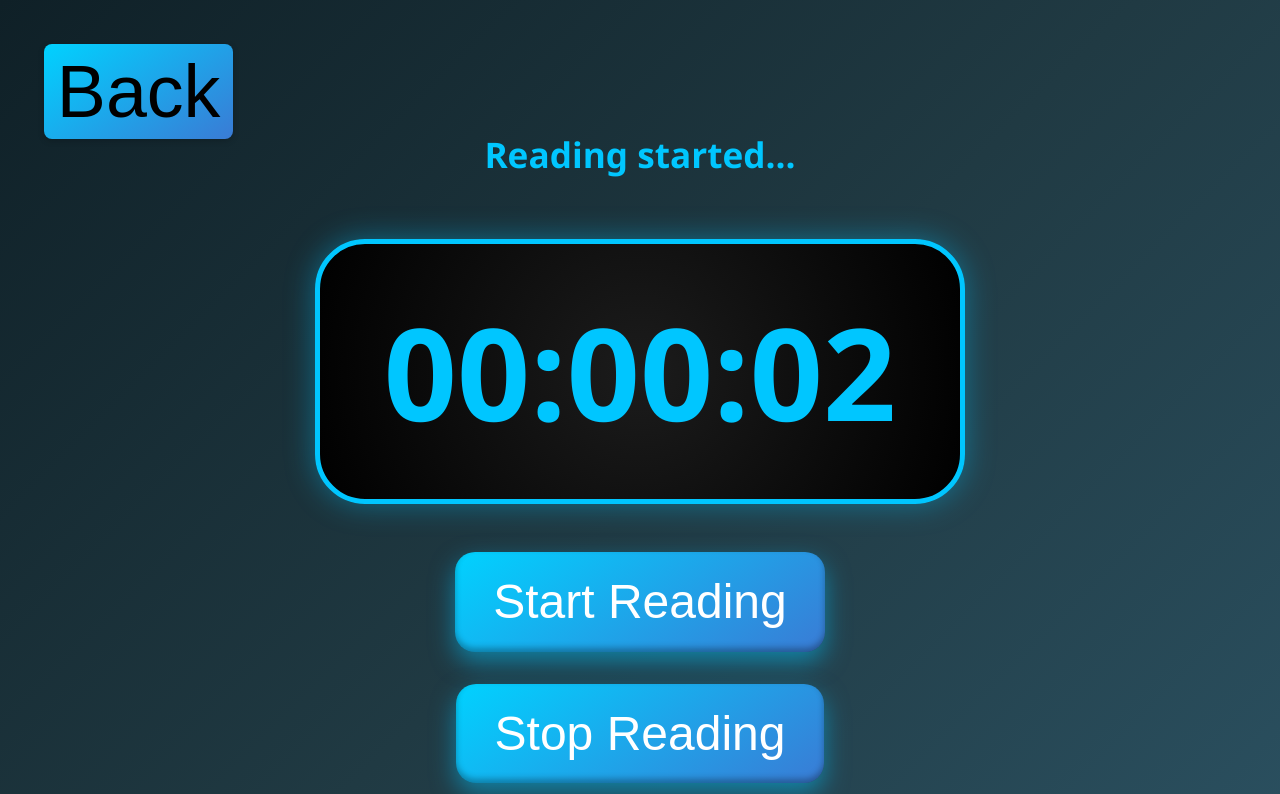
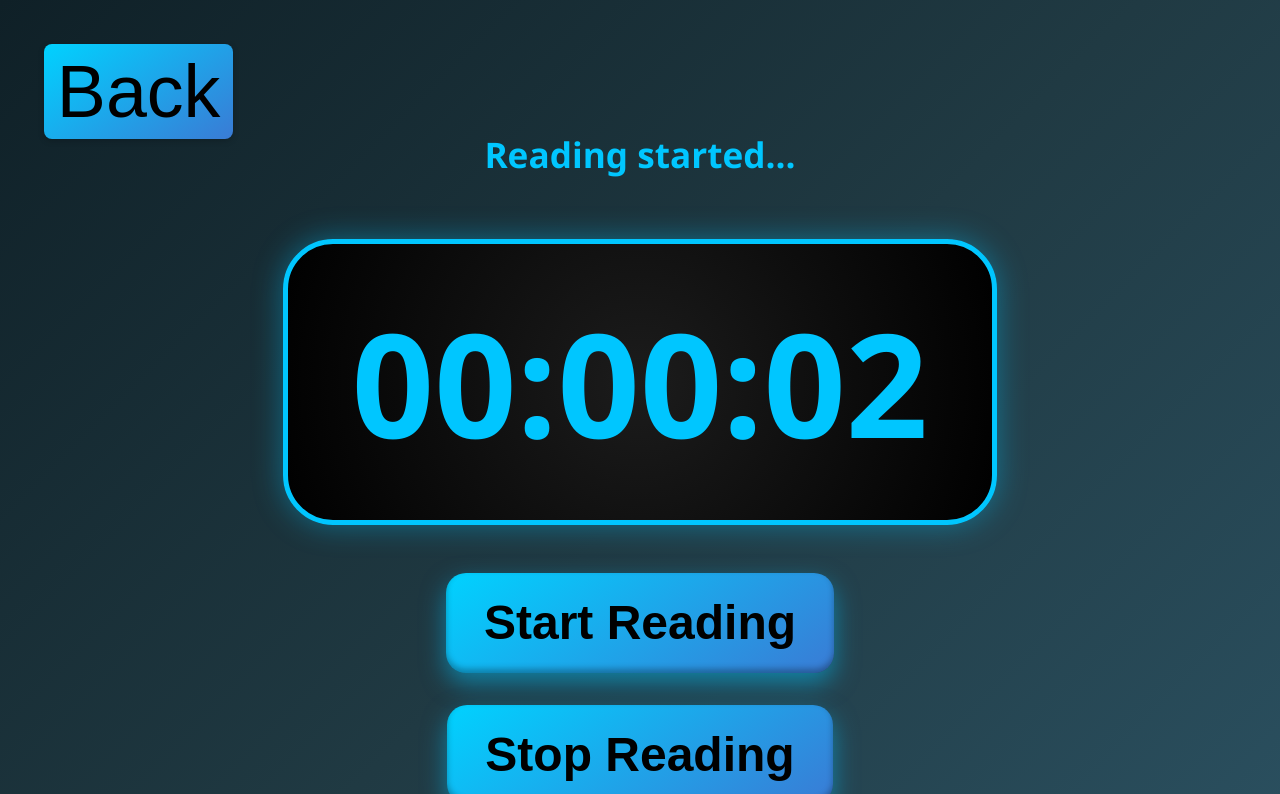
Before and after one commit to fr-bilas/fr-timer, a plain HTML site: page reading.html in a window 1280 px wide. Both pictures are taken after a click on the button "Start Reading". Shown: the top 794 px of the page. Drawn offline with Linux system fonts and the light colour scheme.

Commit message:
Update reading.html
For good

```diff
--- a/reading.html
+++ b/reading.html
@@ -41,7 +41,7 @@
     }
 
     .timer {
-      font-size: 8rem;
+      font-size: 9rem;
       font-weight: bold;
       margin: 2rem 0;
       padding: 2.5rem 4rem;
@@ -58,7 +58,7 @@
       margin: 1rem;
       border-radius: 20px;
       background: linear-gradient(145deg, #00d2ff, #3a7bd5);
-      color: #fff;
+      color: #000;
       border: none;
       cursor: pointer;
       transition: all 0.3s ease-in-out;
@@ -110,11 +110,11 @@
   <div class="status" id="readingStatus">Not started</div>
   <div class="timer" id="timerDisplay">00:00:00</div>
 
-  <button onclick="startReading()">Start Reading</button>
-  <button onclick="stopReading()">Stop Reading</button>
+  <button onclick="startReading()"><b>Start Reading</b></button>
+  <button onclick="stopReading()"><b>Stop Reading</b></button>
 
   <div class="history">
-    <h3>Today's Sessions</h3>
+    <h2>Today's Sessions</h2>
     <ul id="sessionList"></ul>
   </div>
 
@@ -124,12 +124,14 @@
 
     function startReading() {
       if (timerInterval) return;
+
       startTime = Date.now();
+      localStorage.setItem('ongoing_reading_start', startTime); // Save start time
       document.getElementById("readingStatus").textContent = "Reading started...";
       timerInterval = setInterval(updateReadingTime, 1000);
     }
 
-    function stopReading() {
+    function stopReading(manual = true) {
       if (!startTime) return;
 
       const endTime = Date.now();
@@ -146,13 +148,17 @@
       const formatTime = time =>
         time.toLocaleTimeString([], { hour: '2-digit', minute: '2-digit' });
 
-      const sessionText = `${formatTime(start)} ⟶ ${formatTime(end)} — ${hours}h ${minutes}m ${seconds}s`;
+      const sessionText = `${formatTime(start)} — ${formatTime(end)} → ${hours}h ${minutes}m ${seconds}s`;
 
-      document.getElementById("readingStatus").textContent = `Last session: ${hours}h ${minutes}m ${seconds}s`;
+      if (manual) {
+        document.getElementById("readingStatus").textContent = `Last session: ${hours}h ${minutes}m ${seconds}s`;
+      }
+
       addSessionToHistory(sessionText);
       saveSession(sessionText);
 
       startTime = null;
+      localStorage.removeItem('ongoing_reading_start');
       document.getElementById("timerDisplay").textContent = "00:00:00";
     }
 
@@ -221,6 +227,23 @@
       }, millisTillMidnight);
     }
 
+    // Handle reading in progress on page unload
+    window.addEventListener('beforeunload', () => {
+      if (startTime) {
+        stopReading(false);
+      }
+    });
+
+    // Restore ongoing reading if page was closed
+    window.addEventListener('load', () => {
+      const savedStart = localStorage.getItem('ongoing_reading_start');
+      if (savedStart) {
+        startTime = parseInt(savedStart);
+        document.getElementById("readingStatus").textContent = "Reading resumed...";
+        timerInterval = setInterval(updateReadingTime, 1000);
+      }
+    });
+
     loadSessions();
     scheduleMidnightReset();
   </script>
```
